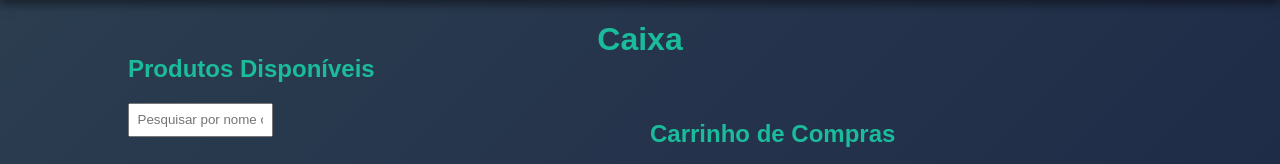
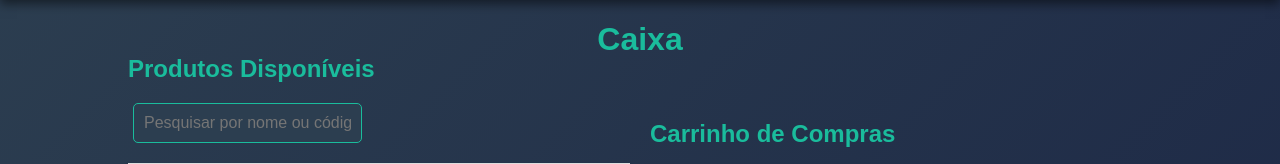
Before and after one commit to J0seAlbuquerque/StockFLow, a PHP site: page /pages/caixa.php in a window 1280 px wide. Shown: the part 66-230 px from the top of the page. Run offline with PHP 8.4, Linux system fonts and the light colour scheme; the visitor is signed in with stand-in values (Sample User, id 1); tables that the repository leaves empty hold one stand-in row (values such as "Sample post").

Commit message:
fix: barra de pesquisa

```diff
--- a/assets/css/_caixa.css
+++ b/assets/css/_caixa.css
@@ -451,8 +451,14 @@ select {
 }
 
 /* Barra de Pesquisa */
-.search-bar {
-    width: 25%; /* Diminui a largura da barra de pesquisa */
-    padding: 7.5px;
-    margin-bottom: 10px; /* Diminui a margem inferior */
+#searchBar {
+    text-align: center;
+    margin-bottom: 20px;
+    padding: 10px;
+    font-size: 1rem;
+    border: 1px solid #1abc9c; /* Turquoise */
+    border-radius: 5px;
+    background-color: #2c3e50; /* Charcoal */
+    color: #f1f1f1; /* White Smoke */
+    margin: 0 5px;
 }
```
